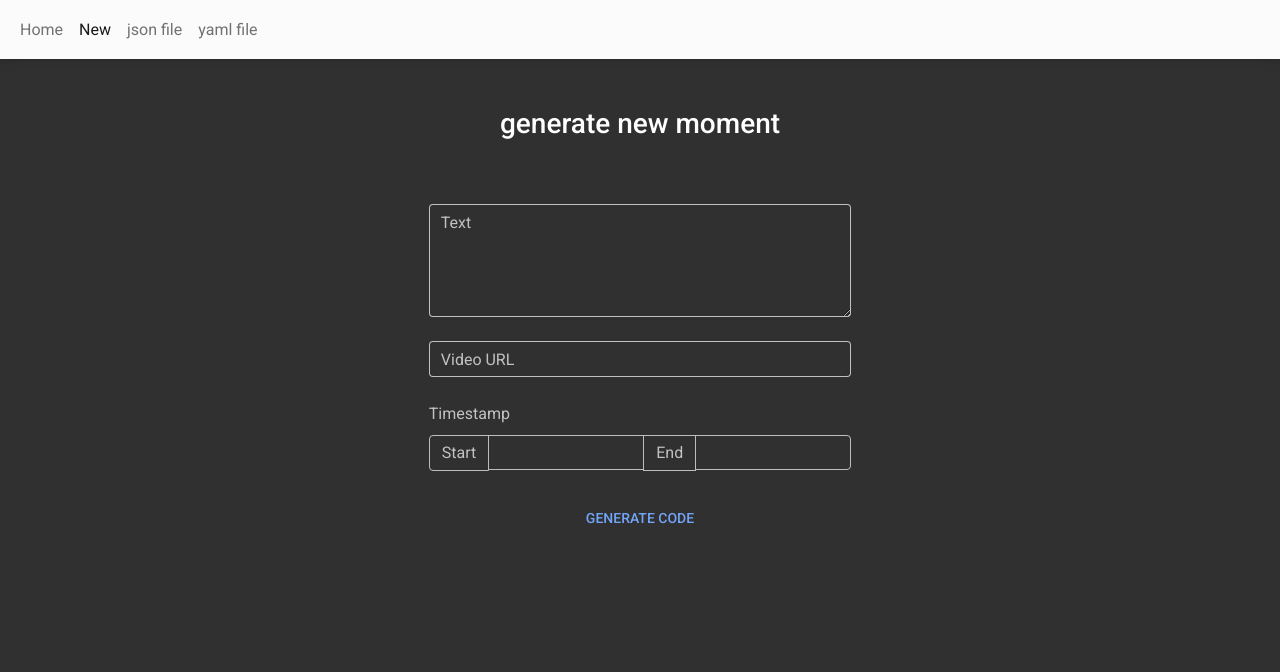
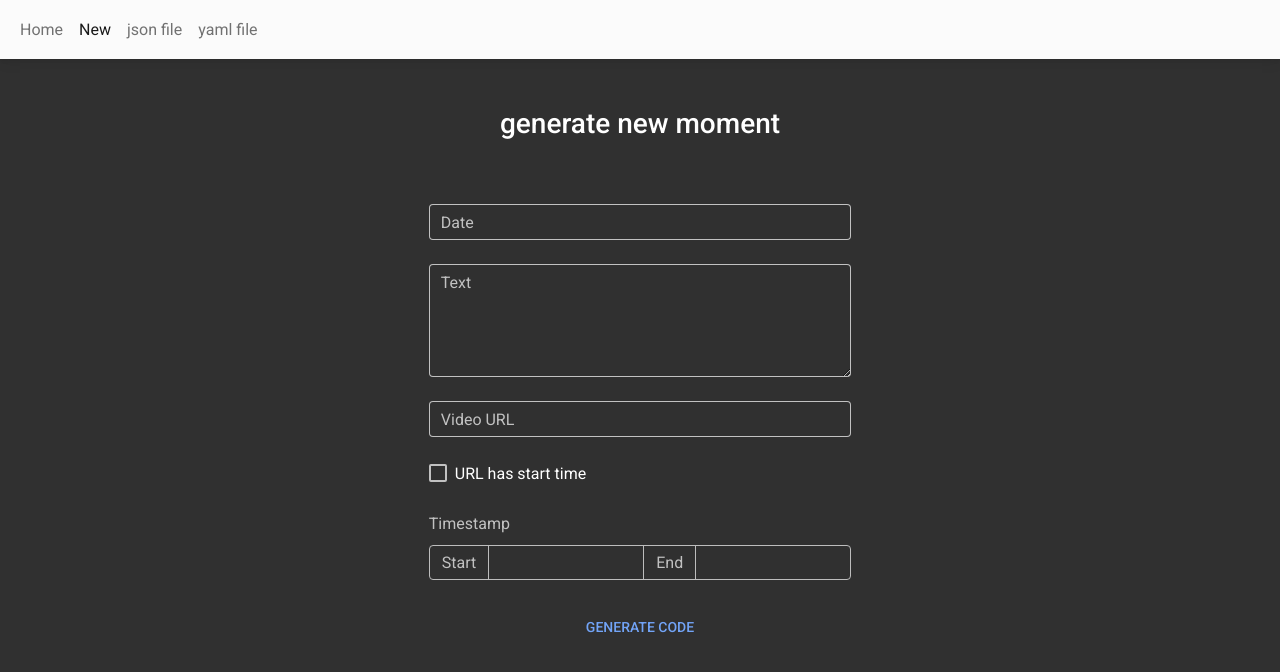
Before and after one commit to joseulrene/joseulrene.github.io, a Jekyll site: the page built from new.html, in a window 1280 px wide. Shown: the top 672 px of the page. Built offline with Jekyll 4.4.1, drawn with Linux system fonts in a browser that asks for light colours; nearby versions of some CDN libraries; some of the changed lines change nothing that is shown.

Commit message:
new moment w modal finalized

```diff
--- a/_includes/modal.html
+++ b/_includes/modal.html
@@ -2,7 +2,7 @@
   type="button"
   class="btn btn-link"
   data-mdb-toggle="modal"
-  data-mdb-target="#modalEmbed"
+  data-mdb-target="#modalNew"
 >
     open embeded player
 </button> -->
@@ -16,7 +16,7 @@
   aria-labelledby="modalEmbedLabel"
   aria-hidden="true"
 >
-  <div class="modal-dialog modal-dialog-centered modal-lg">
+  <div class="modal-dialog modal-dialog-centered">
     <div class="modal-content">
       <div class="modal-header">
         <h5 class="modal-title" id="modalEmbedLabel">Add to moments.yml</h5>
--- a/_sass/main.scss
+++ b/_sass/main.scss
@@ -32,3 +32,7 @@
     width: 100%;
   }
 }
+
+#newMoment {
+  min-height: 10em;
+}
--- a/assets/js/script.js
+++ b/assets/js/script.js
@@ -21,15 +21,50 @@
 }
 
 function openModalWithCode(){
+    var date = document.forms["newMomentForm"]["momentDate"].value;
     var url = document.forms["newMomentForm"]["videoUrl"].value;
-    var start = document.forms["newMomentForm"]["start"].value;
-    var end = document.forms["newMomentForm"]["end"].value;
+    var start = document.forms["newMomentForm"]["start"].value.split(":");
+    var end = document.forms["newMomentForm"]["end"].value.split(":");
     var text = document.forms["newMomentForm"]["momentText"].value;
     var id = url.split('/').pop();
-    var t = [...start.split(":"),...end.split(":")];
+    var hasStart = document.forms["newMomentForm"]["urlHasStart"].checked;
+    if (!start[1]) start[1] = 0;
+    if (!end[1]) end[1] = 0;
+    var t = [start[0],start[1],end[0],end[1]];
     for (i = 0; i < 4; i++) {
         if (!t[i] || isNaN(t[i])) t[i] = 0;
     }
-    console.log(url, start, end, text, id, t)
+    console.log(url, start, end, text, id, t, hasStart)
+
+    var startsecs = t[0]*60+t[1];
+    var endsecs = t[2]*60+t[3];
+
+    // var vliveurl = `https://vlive.tv/embed/${i.id}?&begin=${startsecs}&end=${endsecs}`;
+    // var yturl = `https://youtube.com/embed/${i.id}?start=${start}&end=${end}`;
+    var appendStartVlive = `?&begin=${startsecs}`;
+    var appendStartYt = `?start=${startsecs}`;
+    var appendEnd = `&end=${endsecs}`;
+    if (!hasStart)
+        if (url.includes("vlive"))
+            url += appendStartVlive;
+        else
+            url += appendStartYt;
+    url += appendEnd;
+    var i = {
+        id: id,
+        start: startsecs == 0 ? endsecs : startsecs,
+        url: url,
+        date : date,
+        text: text,
+        // bonus: i.bonus ? i.bonus : ""
+    }
+    var result = ""
+    for (var p in i){
+        var newLine = `  ${p}: ${i[p]}\n`;
+        if (p == "id") newLine = newLine.replace("  ","- ");
+        result += newLine;
+    }
+    console.log(result)
+    document.getElementById("newMoment").value = result;
     return false;
 }
--- a/new.html
+++ b/new.html
@@ -8,6 +8,11 @@
 <div class="container form-width">
   <form id="newMomentForm" onsubmit="return false">
     <div class="form-outline mb-4">
+        <input type="text" class="form-control" id="momentDate" rows="4"></textarea>
+        <label class="form-label" for="momentDate">Date</label>
+      </div>
+
+    <div class="form-outline mb-4">
         <textarea class="form-control" id="momentText" rows="4"></textarea>
         <label class="form-label" for="momentText">Text</label>
       </div>
@@ -17,6 +22,19 @@
       <input type="url" id="videoUrl" class="form-control" />
       <label class="form-label" for="videoUrl">Video URL</label>
     </div>
+
+    <!-- Default checkbox -->
+        <div class="form-check mb-4">
+        <input
+            class="form-check-input"
+            type="checkbox"
+            value=""
+            id="urlHasStart"
+        />
+        <label class="form-check-label" for="flexCheckDefault">
+            URL has start time
+        </label>
+        </div>
 
     <!-- timestamp -->
     <div id="timestamp" class="form-label">
@@ -31,7 +49,9 @@
 
     <!-- Submit button -->
     <button type="submit" onclick="openModalWithCode()"
-    class="btn btn-link btn-block btn-lg">
+    class="btn btn-link btn-block btn-lg"
+    data-mdb-toggle="modal"
+    data-mdb-target="#modalNew">
         generate code
     </button>
   </form>
```
Also changed, not shown: 4 other files.
